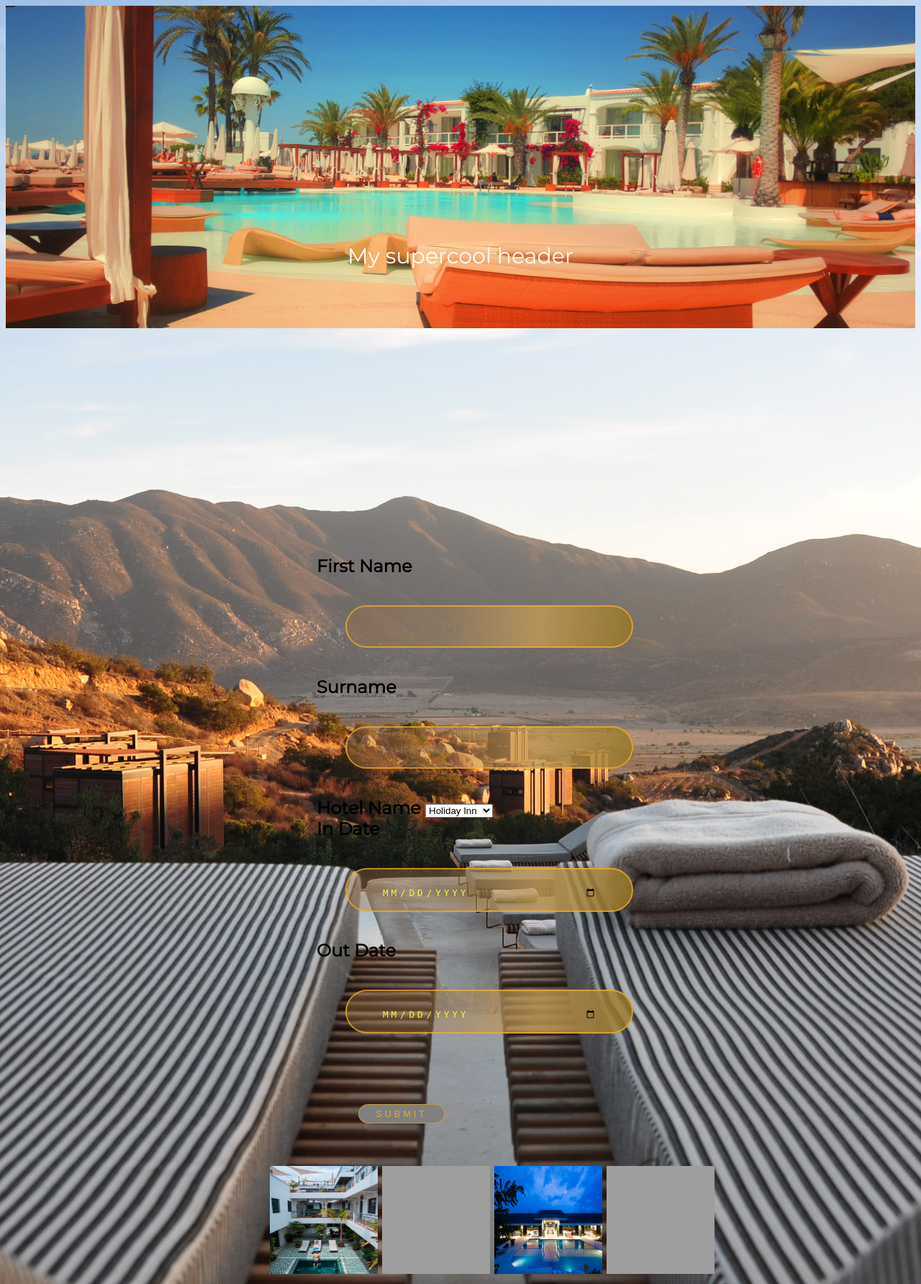
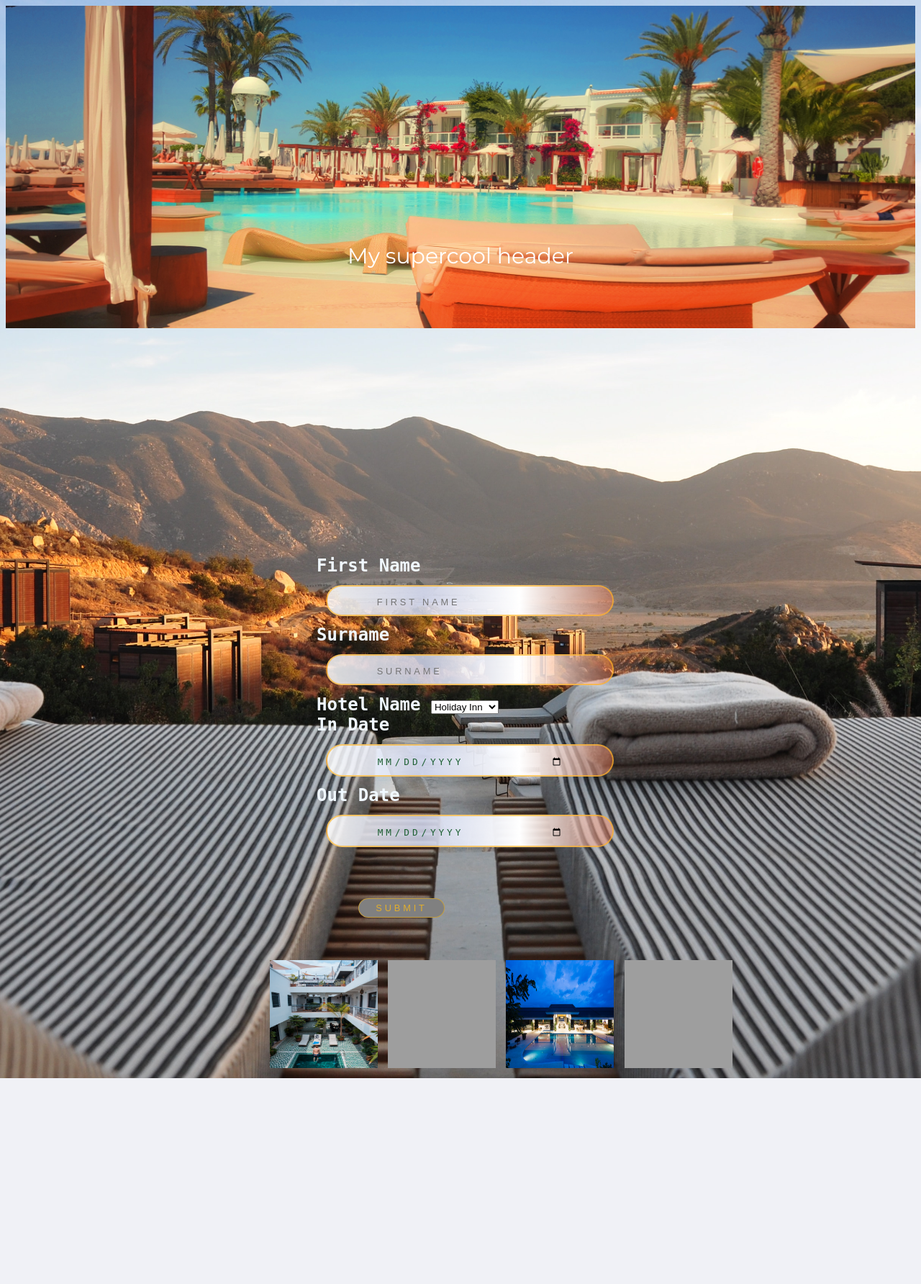
Before and after one commit to Achmat1234/online-hotel, a PHP site: page / in a window 1280 px wide. Shown: the whole page at 72% size. After the commit the page ends 1498 px from the top, so only its background shows below. Run offline with PHP 8.4, Linux system fonts and the light colour scheme; grey boxes are pictures that could not be loaded.

Commit message:
made changes to front end

```diff
--- a/base.php
+++ b/base.php
@@ -2,7 +2,7 @@
 <html>
 <body>
 
-
+<!--========================THIS IS THE DATABASE OF THE ENTIRE PROJECT============================-->
 
 <?php
 
@@ -31,6 +31,7 @@
 
 ?>
 
+<!--===================THANK YOU FOR VIEWING MY PROJECT I DO KINDLY HOPE THAT YOU ARE IMPRESSED====================-->
 
 </form>
 </body>
--- a/connect.php
+++ b/connect.php
@@ -6,7 +6,7 @@
 
 
 
-
+<!--======================================OPENING PHP TAG===============================================-->
 <?php
 
 require_once 'base.php';
@@ -35,8 +35,10 @@ if(!$conn){
 
 */
 ?>
+</form>
 
 
-</form>
+<!--===========================================CLOSING OF PHP TAG=========================================-->
+
 </body>
 </html>
--- a/css/styling.css
+++ b/css/styling.css
@@ -66,7 +66,8 @@ p{
 #form{
     margin-top: 25%;
     border: 0.02rem;
-    color:black;
+    color: aliceblue;;
+    font-family: monospace;
     font-size: 1.5rem;
     font-weight: bold;
 }
@@ -87,17 +88,17 @@ input {
     text-transform: uppercase;
     font-weight: 500;
     font-style: normal;
-    font-size: 0.800rem;
+    font-size: 0.8rem;
     letter-spacing: 0.3em;
-    color: rgba(330, 300, 55, 0.938);
+    color: rgba(30, 096, 51, 225.938);
     border-radius: 50vh;
-    padding: 24px 49px 16px;
+    padding: 14px 69px 10px;
     transition: all 0.7s ease-out;
-    background: linear-gradient(270deg, rgba(150, 118, 38, 0.815), rgba(196, 155, 86, 0.8), rgba(177, 132, 80, 0.349), rgba(160, 113, 68, 0.384));
+    background: linear-gradient(819deg, rgba(341, 395, 330, 0.845), rgba(222, 229, 499, 0.8), rgba(330, 406, 330, 163.349), rgba(439, 113, 68, 0.384));
     background-position: 1% 50%;
     background-size: 101% 24%;
     text-decoration: none;
-    margin: 2.495rem;
+    margin: 0.795rem;
     border: none;
     border: 2px solid rgba(281, 181, 37, 0.664);
     -webkit-border-radius: 50vh;
@@ -123,7 +124,7 @@ input {
   letter-spacing: 0.3em;
   color: rgba(330, 300, 55, 0.938);
   border-radius: 50vh;
-  padding: 0px 85px 0px;
+  padding: 19px 170px 17px;
   transition: all 0.7s ease-out;
   background: linear-gradient(270deg, rgba(150, 118, 38, 0.815), rgba(196, 155, 86, 0.8), rgba(177, 132, 80, 0.349), rgba(160, 113, 68, 0.384));
   background-position: 1% 50%;
--- a/index.php
+++ b/index.php
@@ -6,19 +6,29 @@ session_start();
 
 
 <!DOCTYPE html>
-<html>
+<html lang="en">
+<head>
+    <meta charset="UTF-8">
+    <meta name="viewport" content="width=device-width, initial-scale=1.0">
+    <meta http-equiv="X-UA-Compatible" content="ie=edge">
+
+                                    <!-- STARTING OF WITH TILE -->
+<title>Achmats Hotel Booking Form <img src="images/title.jpg" alt="title-image" width="150" height="150"></title>
+                                        <!-- ENDING OF TITLE -->
+    <link rel="stylesheet" href="css/styling.css">
+    <link href="https://fonts.googleapis.com/css?family=Roboto+Condensed" rel="stylesheet">
+    <link href="https://fonts.googleapis.com/css?family=Montserrat" rel="stylesheet">
+</head>
+<!--=================================STARTING HTML CODE===================================-->
 <body>
-<link rel="stylesheet" href="css/styling.css">
-<link href="https://fonts.googleapis.com/css?family=Roboto+Condensed" rel="stylesheet">
-<link href="https://fonts.googleapis.com/css?family=Montserrat" rel="stylesheet">
-
-
-
+<!-- banner image and heading -->
 <div class="header">
   <h1>Book your dream Hotel</h1>
   <p>My supercool header</p>
 </div>
-
+<!-- ending of banner image and heading -->
+<!--=====================================================================================================-->
+<!-- starting of form -->
 <div id='form'>
 <form role="form" action="<?php echo htmlspecialchars($_SERVER['PHP_SELF']); ?>" method="post">
 
@@ -38,18 +48,21 @@ session_start();
 <button class="submit" name="submit" type="submit">Submit</button>
 
 </form>
+<!-- ending of form -->
+<!--=======================================================================================================-->
+<!-- starting with the section that contains thumbnail images and used price only as a class -->
 <section>
 <div class="price">
-<p id="inn"><img src="images/hotel4.jpg" alt="Girl in a jacket" width="150" height="150">
-  <img src="images/hotel3.jpg" alt="Girl in a jacket" width="150" height="150">
-  <img src="images/hotel1.jpg" alt="Girl in a jacket" width="150" height="150">
-  <img src="images/hotel2.jpg" alt="Girl in a jacket" width="150" height="150"></p>
+<p id="inn"><img src="images/hotel4.jpg" alt="image1" width="150" height="150">
+  <img src="images/hotel3.jpg" alt="image2" width="150" height="150">
+  <img src="images/hotel1.jpg" alt="image3" width="150" height="150">
+  <img src="images/hotel2.jpg" alt="image4" width="150" height="150"></p>
+</div>
 </div>
 </section>
-</div>
-
-
-
+<!-- ending of section -->
+<!--==============================================ENDING HTML CODE============================================-->
+<!-- starting with php to create connection to database-->
 <?php
 require_once "connect.php";
 echo $conn->error;
@@ -83,7 +96,7 @@ if (isset($_GET['error']) && $_GET['error'] == 'timestamp') {
 //echo '<br>'. $_POST['firstname'] .'<br>'. $_POST['lastname'].'<br>'.$_POST['hotelname'].'<br>'.$_POST['indate'].'<br>'. $_POST['outdate'];
 
 
-
+// user guide within the input form
 
 if (isset($_POST['submit'])) {
    $_SESSION['firstname']= $_POST['firstname'];
@@ -207,6 +220,7 @@ echo '<div id="confirmed">'."Booking confirmed".'</div>';
 
 
 ?>
+<!--==========================================ENDING OF PHP CODE==============================================-->
 
 
 
```
Also changed, not shown: images/title.jpg (renamed from images/jesse-schoff-c0k4bkcAuMI-unsplash.jpg).
